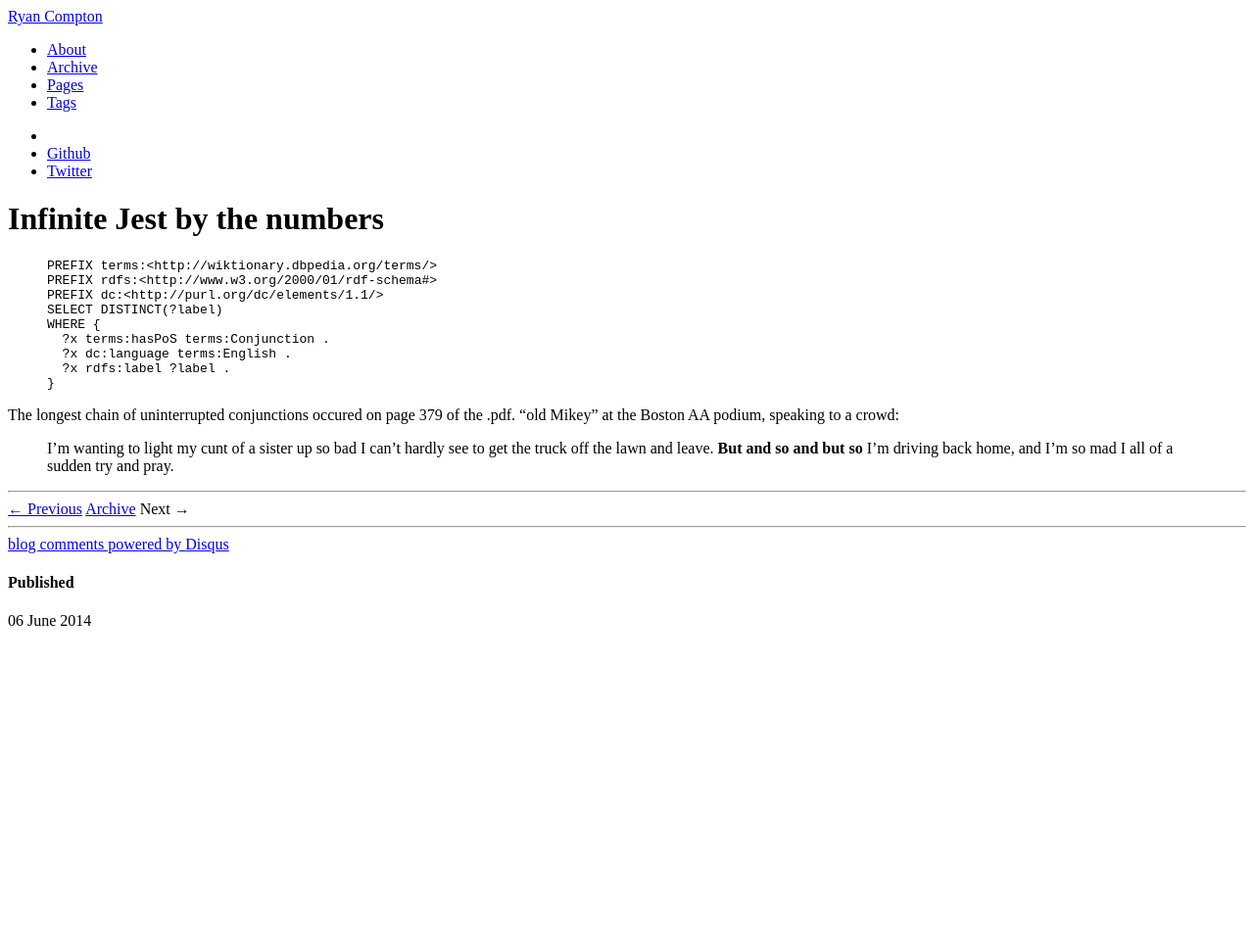
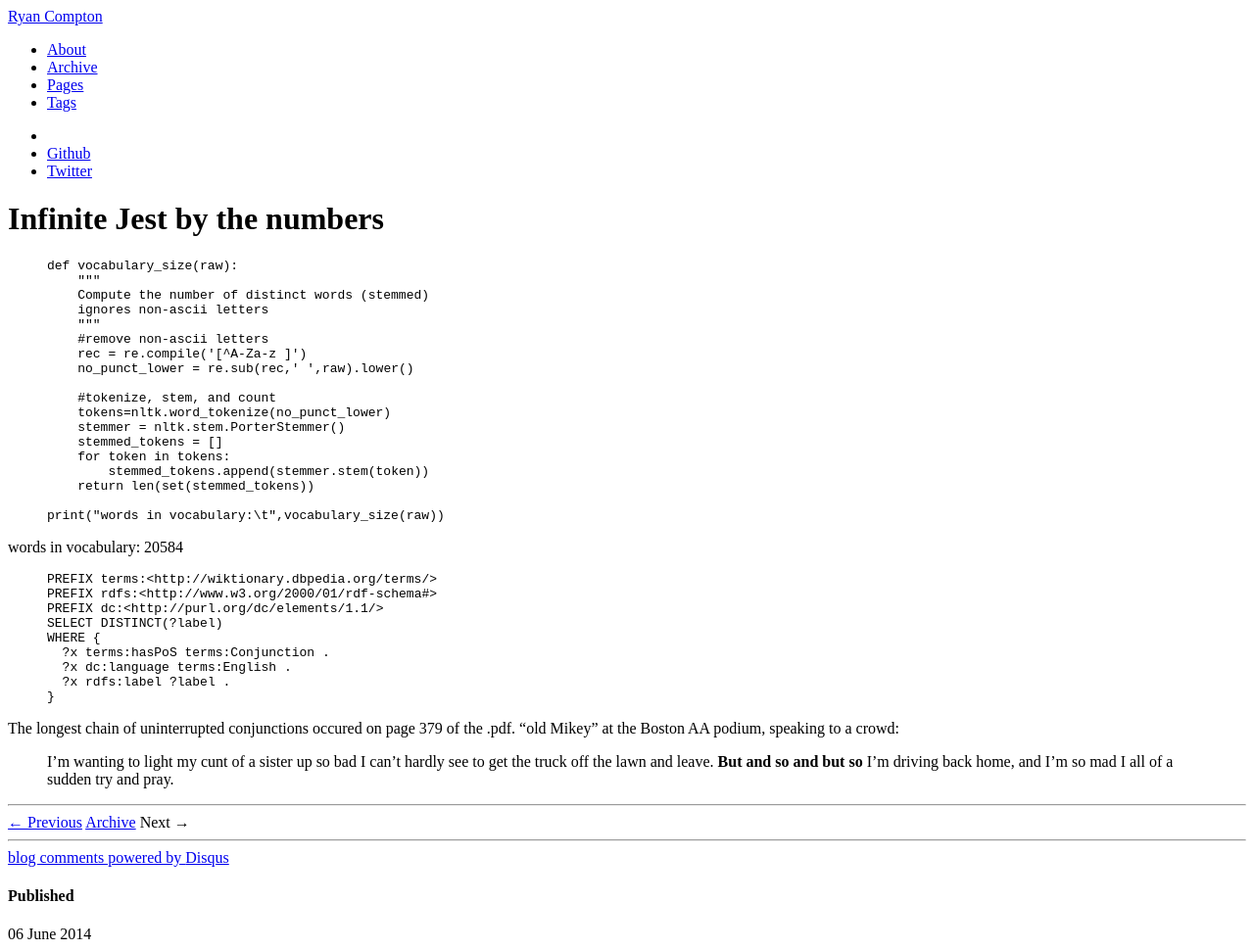
Before and after one commit to rcompton/ryancompton.net, a Jekyll site: the page built from _posts/2014-06-06-statistical-features-of-infinite-jest.md, in a window 1280 px wide. Shown: the whole page at 98% size. Built offline with Jekyll 4.4.1, drawn with Linux system fonts in a browser that asks for light colours; nearby versions of some CDN libraries; comment, search, counter and statistics services are not loaded; before the commit the page ends 900 px from its top, so only the background shows below that.

Commit message:
conjunction index problem

```diff
--- a/_posts/2014-06-06-statistical-features-of-infinite-jest.md
+++ b/_posts/2014-06-06-statistical-features-of-infinite-jest.md
@@ -7,6 +7,28 @@ tags: []
 ---
 {% include JB/setup %}
 
+{% highlight python %}
+def vocabulary_size(raw):
+    """
+    Compute the number of distinct words (stemmed)
+    ignores non-ascii letters
+    """
+    #remove non-ascii letters
+    rec = re.compile('[^A-Za-z ]')
+    no_punct_lower = re.sub(rec,' ',raw).lower()
+
+    #tokenize, stem, and count
+    tokens=nltk.word_tokenize(no_punct_lower)
+    stemmer = nltk.stem.PorterStemmer()
+    stemmed_tokens = []
+    for token in tokens:
+        stemmed_tokens.append(stemmer.stem(token))
+    return len(set(stemmed_tokens))
+
+print("words in vocabulary:\t",vocabulary_size(raw))
+{% endhighlight %}
+
+words in vocabulary:	 20584
 
 {% highlight SQL %}
 PREFIX terms:<http://wiktionary.dbpedia.org/terms/>
```
Also changed, not shown: 1 other file.
